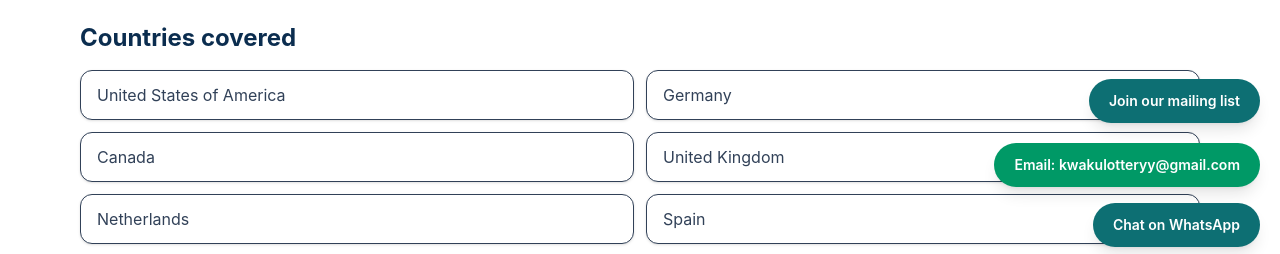
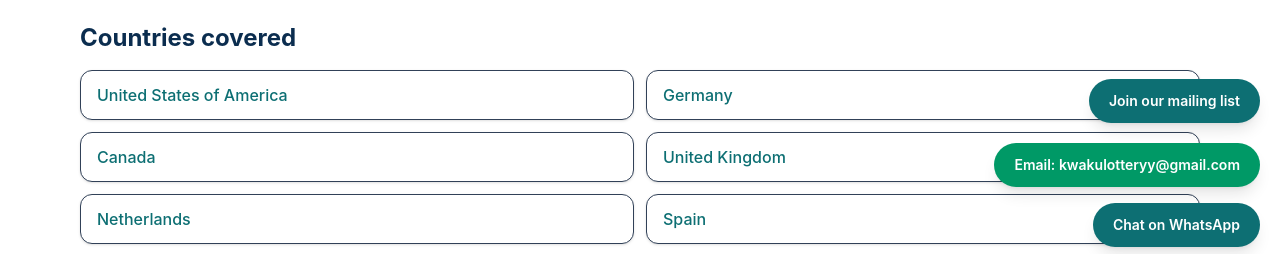
Before and after one commit to learngermanghana/kwakuasamoah, a Next.js app: page /countries in a window 1280 px wide. Shown: the part 533-787 px from the top of the page. Built offline with nearby package versions, Linux system fonts and the light colour scheme.

Commit message:
Add in-page links for country guide list

```diff
--- a/src/app/countries/page.tsx
+++ b/src/app/countries/page.tsx
@@ -85,6 +85,9 @@ const guides: CountryGuide[] = [
   }
 ];
 
+const getCountryId = (country: string) =>
+  `country-${country.toLowerCase().replace(/[^a-z0-9]+/g, "-").replace(/(^-|-$)/g, "")}`;
+
 export default function CountriesPage() {
   return (
     <div>
@@ -99,13 +102,19 @@ export default function CountriesPage() {
       <section className="mx-auto max-w-6xl px-4 py-12">
         <h2 className="text-2xl font-bold text-[#0b2d4f]">Countries covered</h2>
         <ul className="mt-4 grid gap-3 text-slate-700 md:grid-cols-2">
-          {guides.map((guide) => <li key={guide.country} className="rounded-xl border bg-white px-4 py-3 shadow-sm">{guide.country}</li>)}
+          {guides.map((guide) => (
+            <li key={guide.country} className="rounded-xl border bg-white px-4 py-3 shadow-sm">
+              <a href={`#${getCountryId(guide.country)}`} className="font-medium text-[#0d6f73] hover:underline">
+                {guide.country}
+              </a>
+            </li>
+          ))}
         </ul>
       </section>
 
       <section className="mx-auto max-w-6xl px-4 pb-16">
         {guides.map((guide) => (
-          <article key={guide.country} className="mb-8 rounded-2xl border bg-white p-6 shadow-sm">
+          <article id={getCountryId(guide.country)} key={guide.country} className="mb-8 scroll-mt-24 rounded-2xl border bg-white p-6 shadow-sm">
             <h2 className="text-2xl font-bold text-[#0b2d4f]">{guide.country}</h2>
             <p className="mt-2 text-slate-700"><strong>Visa type:</strong> {guide.visaType}</p>
             <div className="mt-4 grid gap-6 md:grid-cols-2">
```
